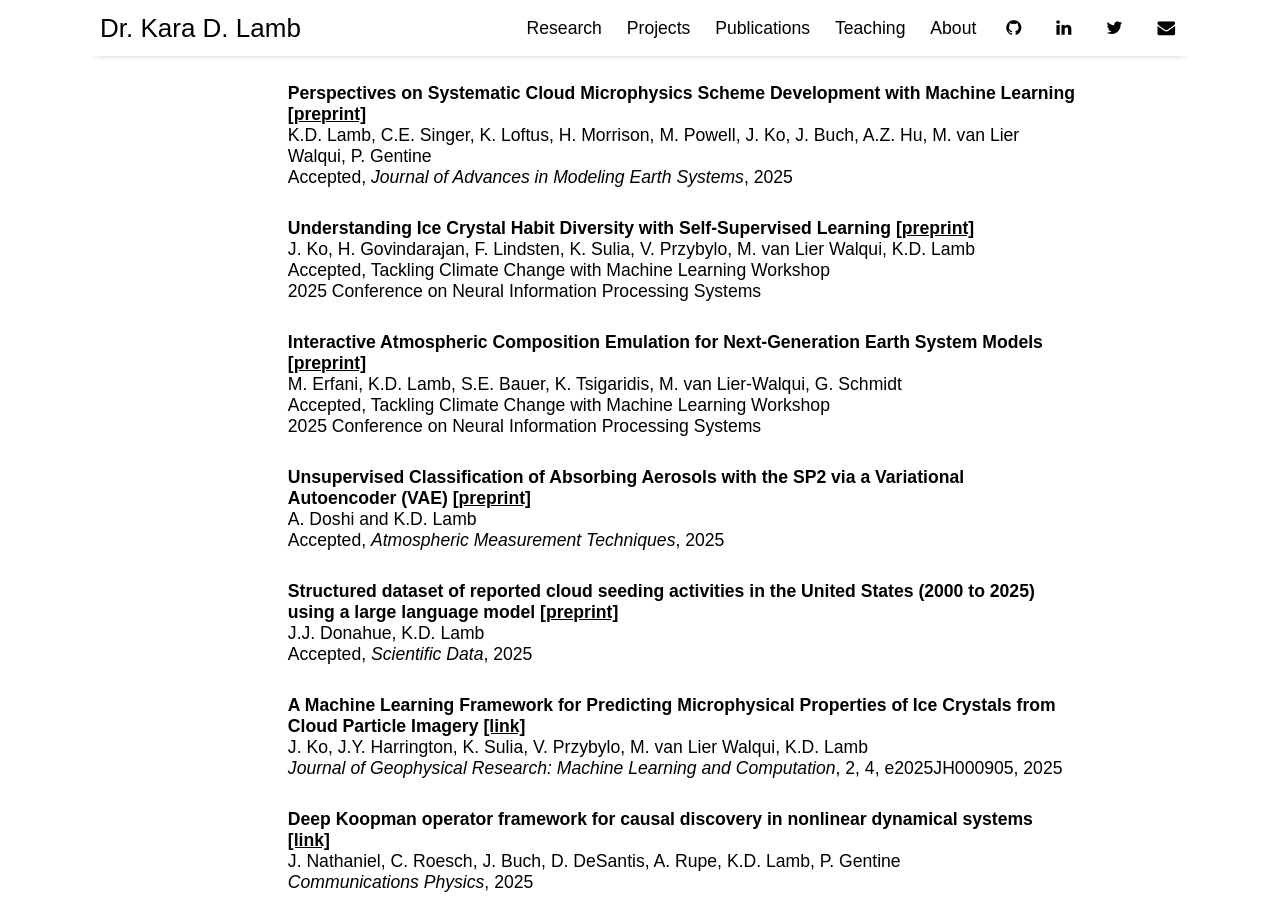
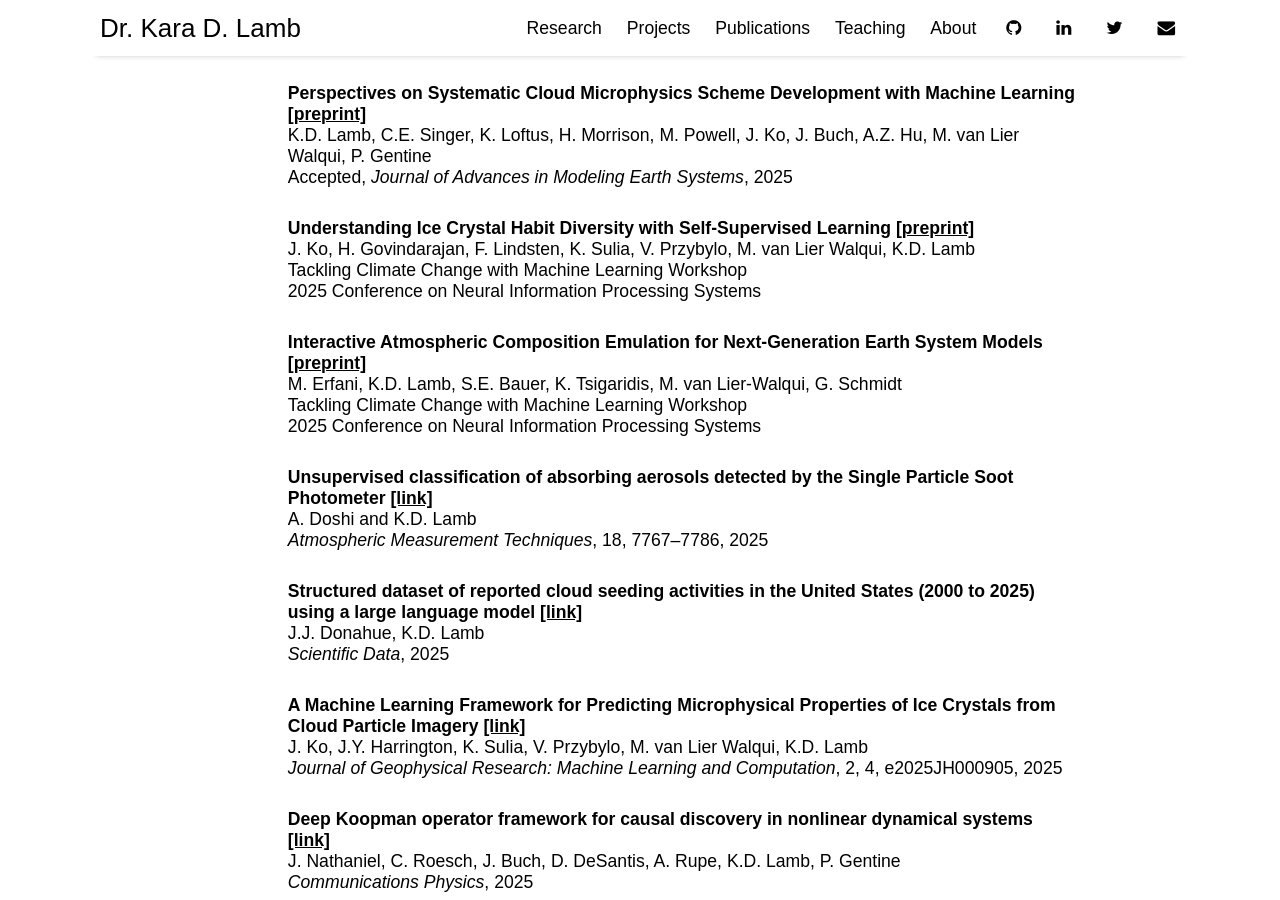
Before and after one commit to kdlamb/kdlamb.github.io, a Jekyll site: the page built from pages/publications.md, in a window 1280 px wide and 900 px high, scrolled down 453 px. Built offline with Jekyll 4.4.1, drawn with Linux system fonts in a browser that asks for light colours; nearby versions of some CDN libraries.

Commit message:
Updates to publications

```diff
--- a/pages/publications.md
+++ b/pages/publications.md
@@ -33,7 +33,7 @@ Accepted, <em>Journal of Advances in Modeling Earth Systems</em>, 2025<br></td>
 <td></td>
 <td><strong>Understanding Ice Crystal Habit Diversity with Self-Supervised Learning <a href="https://arxiv.org/abs/2509.07688">[preprint]</a></strong><br>
 J. Ko, H. Govindarajan, F. Lindsten, K. Sulia, V. Przybylo, M. van Lier Walqui, K.D. Lamb<br>
-Accepted, Tackling Climate Change with Machine Learning Workshop <br>
+Tackling Climate Change with Machine Learning Workshop <br>
 2025 Conference on Neural Information Processing Systems<br></td>
 </tr>
 
@@ -41,22 +41,22 @@ Accepted, Tackling Climate Change with Machine Learning Workshop <br>
 <td></td>
 <td><strong>Interactive Atmospheric Composition Emulation for Next-Generation Earth System Models <a href="https://arxiv.org/abs/2510.10654">[preprint]</a></strong><br>
 M. Erfani, K.D. Lamb, S.E. Bauer, K. Tsigaridis, M. van Lier-Walqui, G. Schmidt<br>
-Accepted, Tackling Climate Change with Machine Learning Workshop <br>
+Tackling Climate Change with Machine Learning Workshop <br>
 2025 Conference on Neural Information Processing Systems<br></td>
 </tr>
 
  <tr>
 <td></td>
-<td><strong>Unsupervised Classification of Absorbing Aerosols with the SP2 via a Variational Autoencoder (VAE) <a href="https://egusphere.copernicus.org/preprints/2025/egusphere-2025-3210/">[preprint]</a></strong><br>
+<td><strong>Unsupervised classification of absorbing aerosols detected by the Single Particle Soot Photometer <a href="https://amt.copernicus.org/articles/18/7767/2025/amt-18-7767-2025.html">[link]</a></strong><br>
 A. Doshi and K.D. Lamb<br>
-Accepted, <em>Atmospheric Measurement Techniques</em>, 2025<br></td>
+<em>Atmospheric Measurement Techniques</em>, 18, 7767–7786, 2025<br></td>
 </tr>
 
  <tr>
 <td></td>
-<td><strong>Structured dataset of reported cloud seeding activities in the United States (2000 to 2025) using a large language model <a href="https://arxiv.org/abs/2505.01555">[preprint]</a></strong><br>
+<td><strong>Structured dataset of reported cloud seeding activities in the United States (2000 to 2025) using a large language model <a href="https://www.nature.com/articles/s41597-025-06273-1">[link]</a></strong><br>
 J.J. Donahue, K.D. Lamb<br>
-Accepted, <em>Scientific Data</em>, 2025<br></td>
+<em>Scientific Data</em>, 2025<br></td>
 </tr>
 
  <tr>
```
